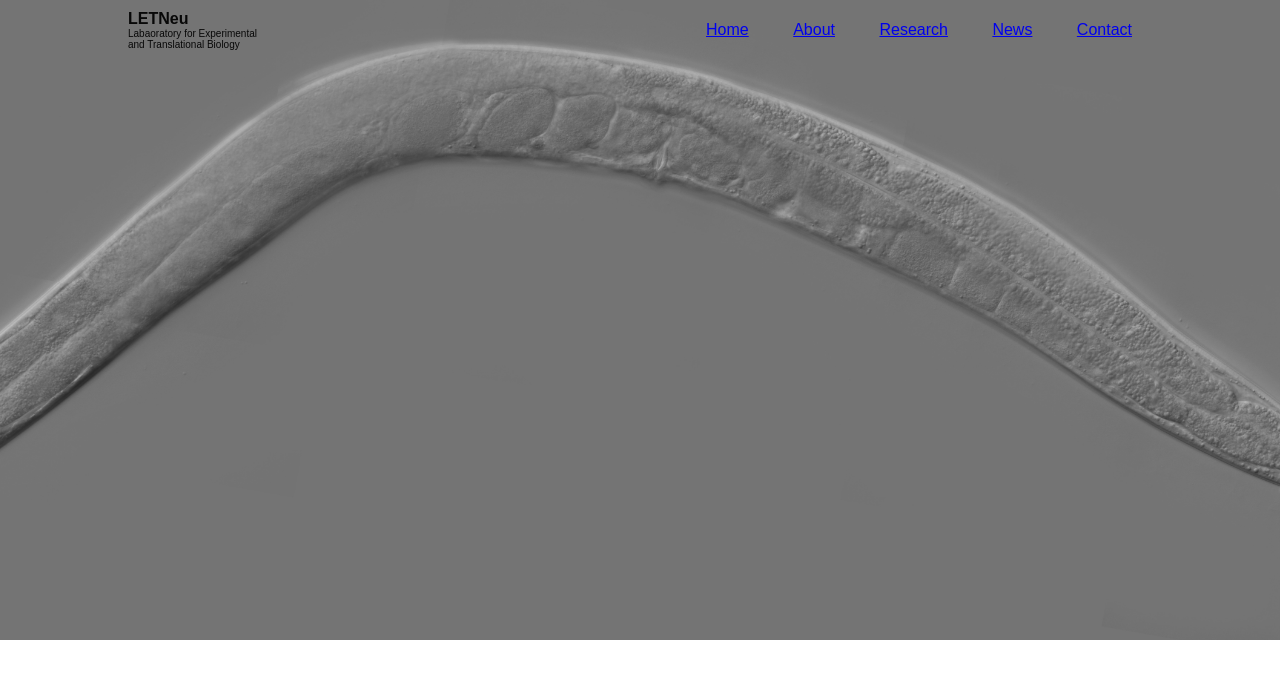
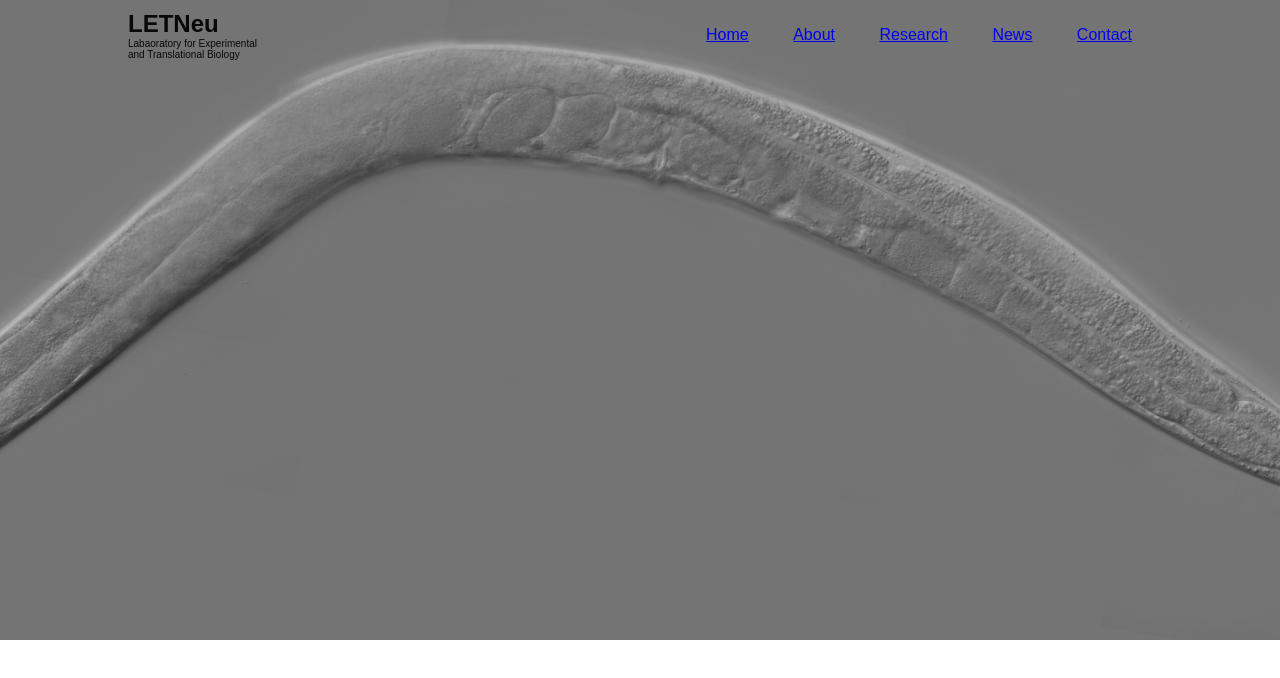
Before and after one commit to dubem-ji/LETNeu, a plain HTML site: page index.html in a window 1280 px wide. Drawn offline with Linux system fonts and the light colour scheme.

Commit message:
Update index.html

```diff
--- a/index.html
+++ b/index.html
@@ -12,7 +12,7 @@
         <div class="container">
             <nav>
                 <div class="logo">
-                    <h4>LETNeu</h4>
+                    <h1>LETNeu</h1>
                     <p>Labaoratory for Experimental and Translational Biology</p>
                 </div>
                 <ul>
```
